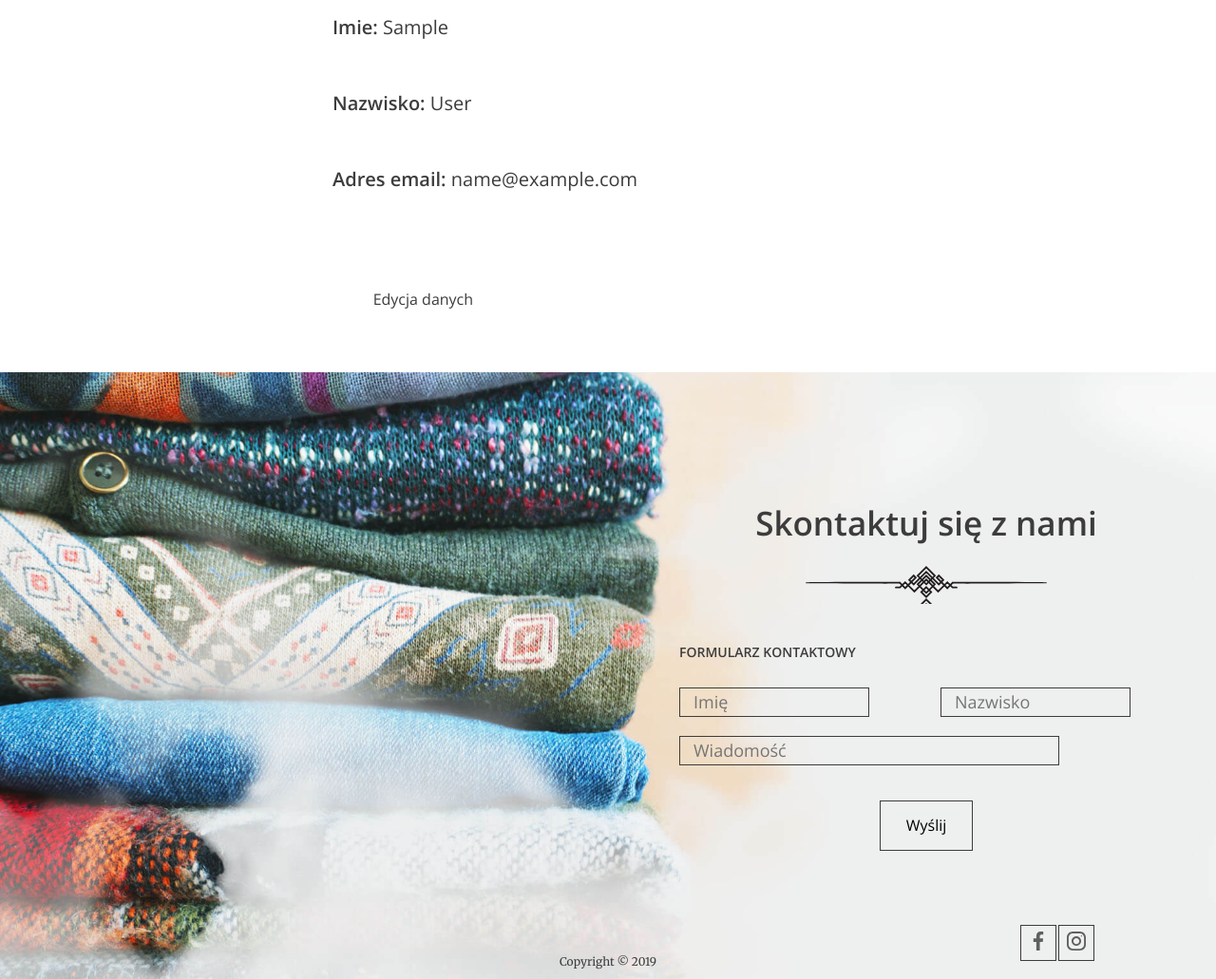
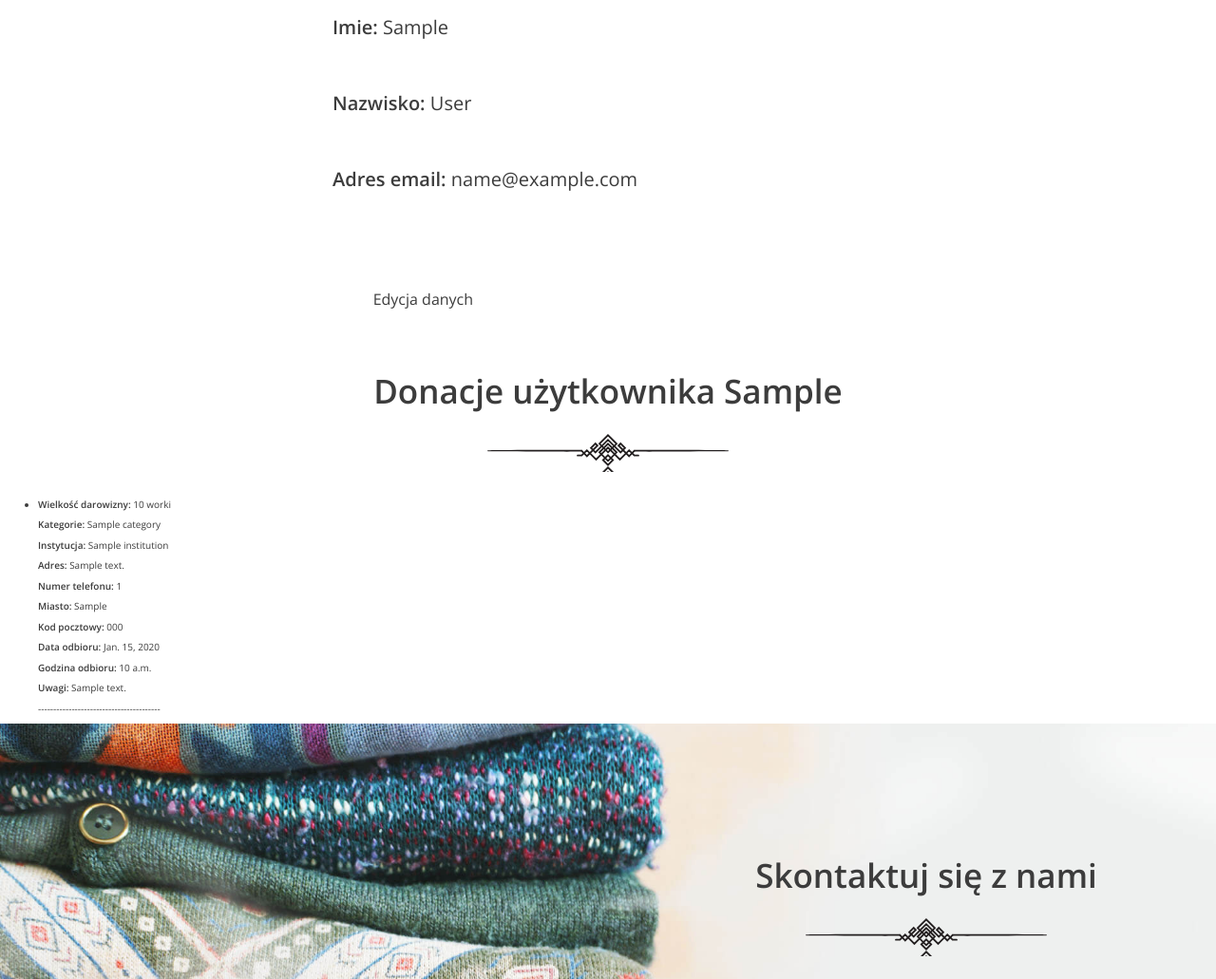
Before and after one commit to bluu26/CharityDonation, a Django app: page /user/ in a window 1280 px wide. Shown: the part 369-1400 px from the top of the page at 95% size. Run offline with Django 5.2, Linux system fonts and the light colour scheme; a user stored in the database is signed in; tables that the repository leaves empty hold one stand-in row (values such as "Sample post").

Commit message:
added user donation view

```diff
--- a/DonationCore/models.py
+++ b/DonationCore/models.py
@@ -4,6 +4,9 @@
 
 class Category(models.Model):
     name = models.CharField(max_length=100)
+
+    def __str__(self):
+        return self.name
 
 
 institutions = [
@@ -35,3 +38,6 @@
     pick_up_time = models.TimeField()
     pick_up_comment = models.TextField()
     user = models.ForeignKey(User, on_delete=models.CASCADE, default=None)
+
+    def __str__(self):
+        return f'{self.institution.name, self.address}'
--- a/DonationCore/views.py
+++ b/DonationCore/views.py
@@ -128,7 +128,8 @@
 class UserPageView(View):
     def get(self, request):
         user = request.user
-        return render(request, 'user_temp.html')
+        donations = Donation.objects.filter(user=user)
+        return render(request, 'user_temp.html', {'donations': donations})
 
 
 class UserEditPageView(View):
--- a/templates/form.html
+++ b/templates/form.html
@@ -16,8 +16,8 @@
               <li class="logged-user">
                 Witaj {{ user.first_name }}
                 <ul class="dropdown">
-                  <li><a href="#">Profil</a></li>
-                  <li><a href="#">Ustawienia</a></li>
+                  <li><a href="/user/">Profil</a></li>
+                  <li><a href="/pass/">Ustawienia</a></li>
                   <li><a href="{% url 'logout' %}">Wyloguj</a></li>
                 </ul>
               </li>
--- a/templates/user_temp.html
+++ b/templates/user_temp.html
@@ -23,6 +23,31 @@
         </div>
     </form>
 </section>
+    <section class="user-page">
+    <h2>Donacje użytkownika {{ user.first_name }}</h2>
+
+    {% if donations %}
+        <ul class="donation-list">
+            {% for donation in donations %}
+                <li>
+                    <p><strong>Wielkość darowizny:</strong> {{ donation.quantity }} worki</p>
+                    <p><strong>Kategorie:</strong> {{ donation.categories.all|join:", " }}</p>
+                    <p><strong>Instytucja:</strong> {{ donation.institution.name }}</p>
+                    <p><strong>Adres:</strong> {{ donation.address }}</p>
+                    <p><strong>Numer telefonu:</strong> {{ donation.phone_number }}</p>
+                    <p><strong>Miasto:</strong> {{ donation.city }}</p>
+                    <p><strong>Kod pocztowy:</strong> {{ donation.zip_code }}</p>
+                    <p><strong>Data odbioru:</strong> {{ donation.pick_up_date }}</p>
+                    <p><strong>Godzina odbioru:</strong> {{ donation.pick_up_time }}</p>
+                    <p><strong>Uwagi:</strong> {{ donation.pick_up_comment }}</p>
+                ----------------------------------------
+                </li>
+            {% endfor %}
+        </ul>
+    {% else %}
+        <p>Brak donacji dla tego użytkownika.</p>
+    {% endif %}
+</section>
 {% endblock %}
 
 {% block additional_js %}
```
